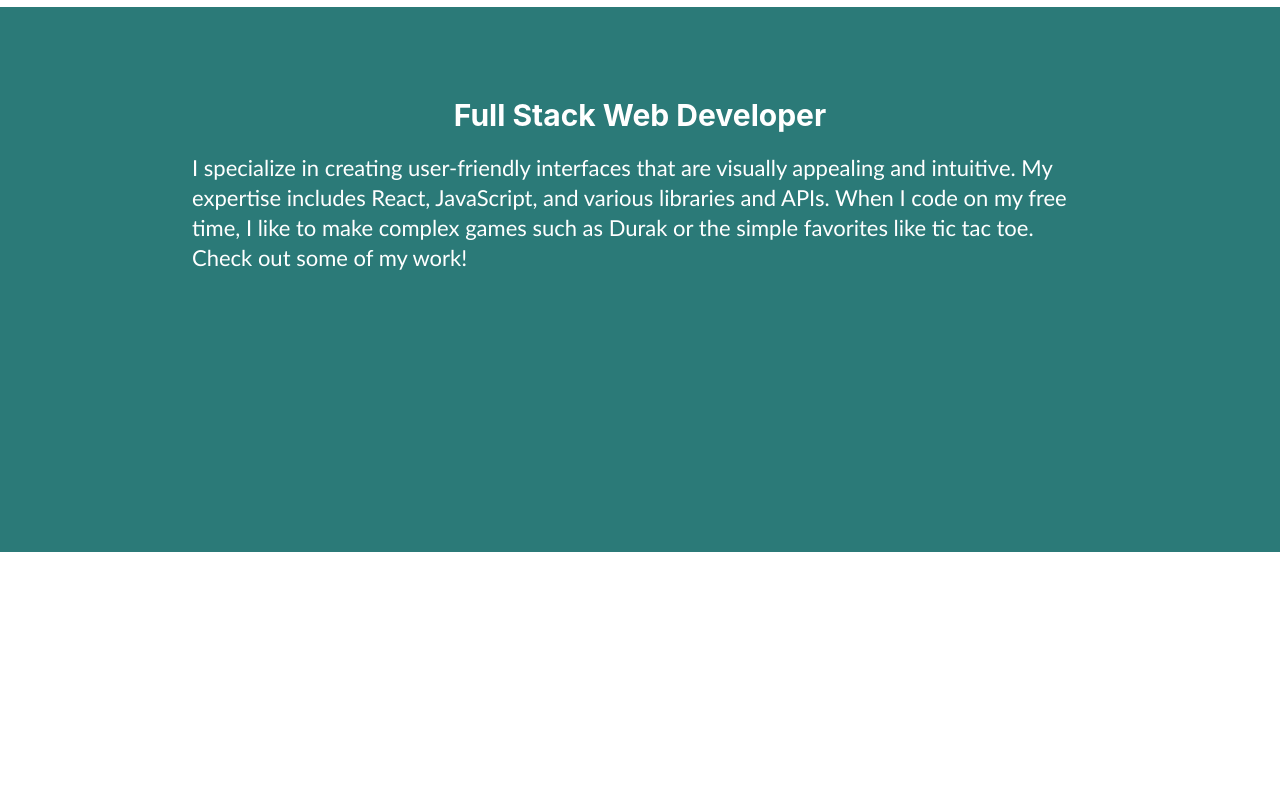
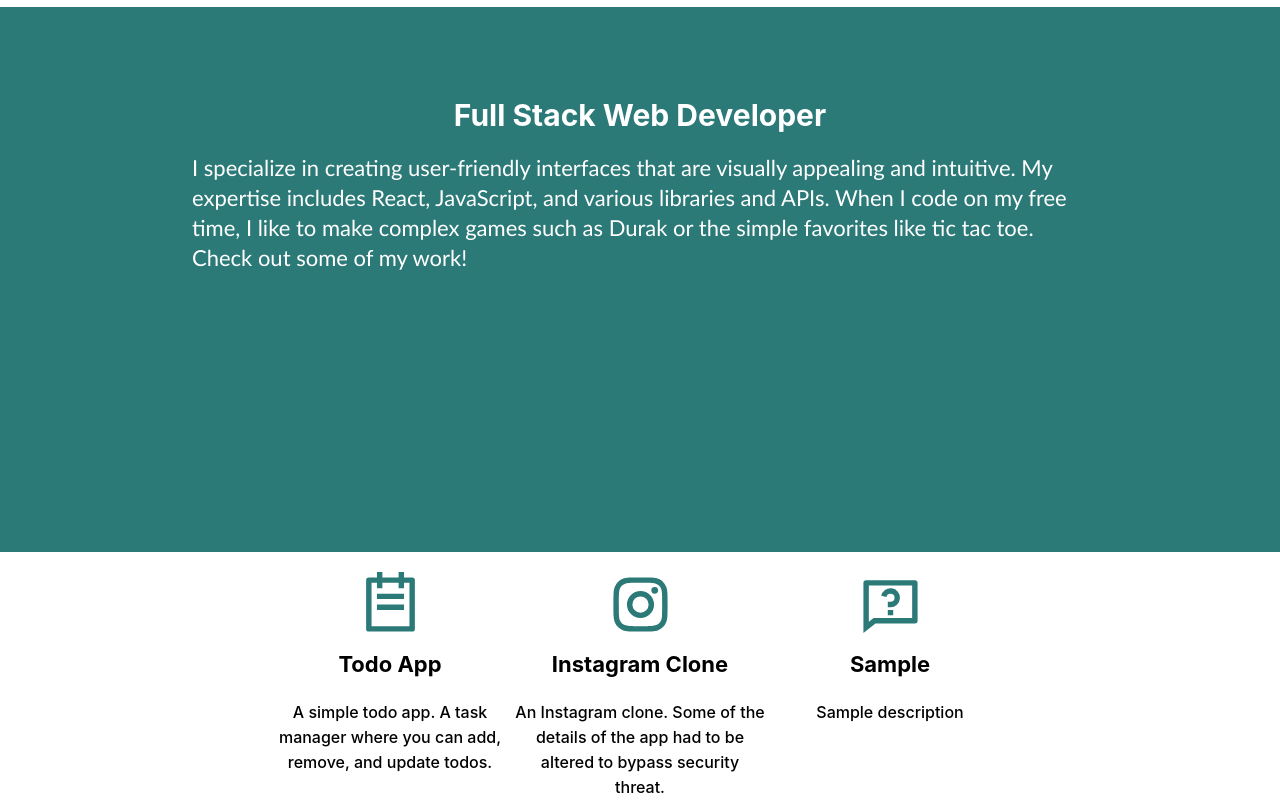
Before and after one commit to lukalicheli/portfolio, a React (Create React App) app in the folder portfolio/: page / in a window 1280 px wide. Shown: the part 601-1401 px from the top of the page. Before the commit the page ends 1153 px from the top, so only its background shows below. Built offline with nearby package versions, Linux system fonts and the light colour scheme.

Commit message:
Made an object that holds all the icons, titles, and descriptions, mapped it to make all the cards, and styled all the structure

```diff
--- a/portfolio/package.json
+++ b/portfolio/package.json
@@ -8,6 +8,7 @@
     "@testing-library/user-event": "^13.5.0",
     "react": "^18.2.0",
     "react-dom": "^18.2.0",
+    "react-icons": "^4.8.0",
     "react-router-dom": "^6.10.0",
     "react-scripts": "5.0.1",
     "web-vitals": "^2.1.4"
--- a/portfolio/src/components/applications/Applications.css
+++ b/portfolio/src/components/applications/Applications.css
@@ -1,4 +1,34 @@
 .applications-container {
-    width: 100%;
+    width: 90%;
+    padding-top: 20px;
+    display: flex;
+    justify-content: center;
+}
 
+.applications-card {
+    display: flex;
+    flex-direction: column;
+    flex-wrap: wrap;
+    width: 250px;
 }
+
+.applications-icon {
+    text-align: center;
+    color: #2B7A78;
+    margin-bottom: 10px;
+}
+
+.applications-title {
+    margin: 0;
+    font-size: 22px;
+    text-align: center;
+    margin-bottom: 23px;
+}
+
+.applications-description {
+    margin: 0;
+    font-size: 16px;
+    font-weight:500;
+    text-align: center;
+    line-height: 25px;
+}
--- a/portfolio/src/components/applications/Applications.js
+++ b/portfolio/src/components/applications/Applications.js
@@ -1,12 +1,46 @@
-import React from 'react'
-import "./Applications.css"
+import React from "react";
+import "./Applications.css";
+import {
+  RiTodoLine,
+  RiInstagramLine,
+  RiQuestionnaireLine,
+} from "react-icons/ri";
 
 function Applications() {
+  const appCard = [
+    {
+      id: 1,
+      title: "Todo App",
+      icon: <RiTodoLine size={65}></RiTodoLine>,
+      description:
+        "A simple todo app. A task manager where you can add, remove, and update todos.",
+    },
+    {
+      id: 1,
+      title: "Instagram Clone",
+      icon: <RiInstagramLine size={65}></RiInstagramLine>,
+      description:
+        "An Instagram clone. Some of the details of the app had to be altered to bypass security threat.",
+    },
+    {
+      id: 1,
+      title: "Sample",
+      icon: <RiQuestionnaireLine size={65}></RiQuestionnaireLine>,
+      description: "Sample description",
+    },
+  ];
+
   return (
     <div className="applications-container">
-
+      {appCard.map((obj) => (
+        <div className="applications-card" key={obj.id}>
+          <div className="applications-icon">{obj.icon}</div>
+          <h3 className="applications-title">{obj.title}</h3>
+          <p className="applications-description">{obj.description}</p>
+        </div>
+      ))}
     </div>
-  )
+  );
 }
 
-export default Applications
+export default Applications;
```
Also changed, not shown: 1 other file (tests, documents, lock files or other folders).
